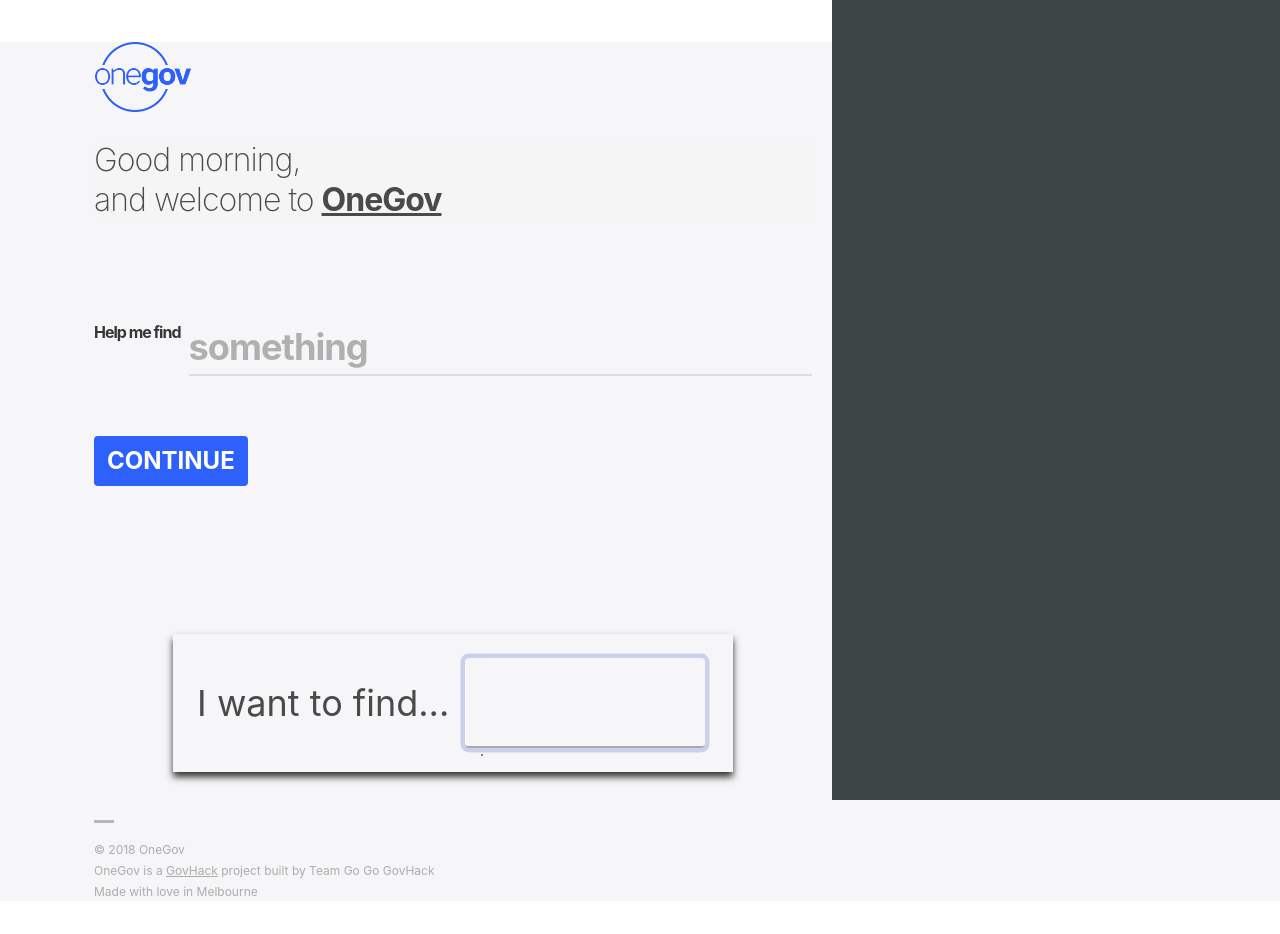
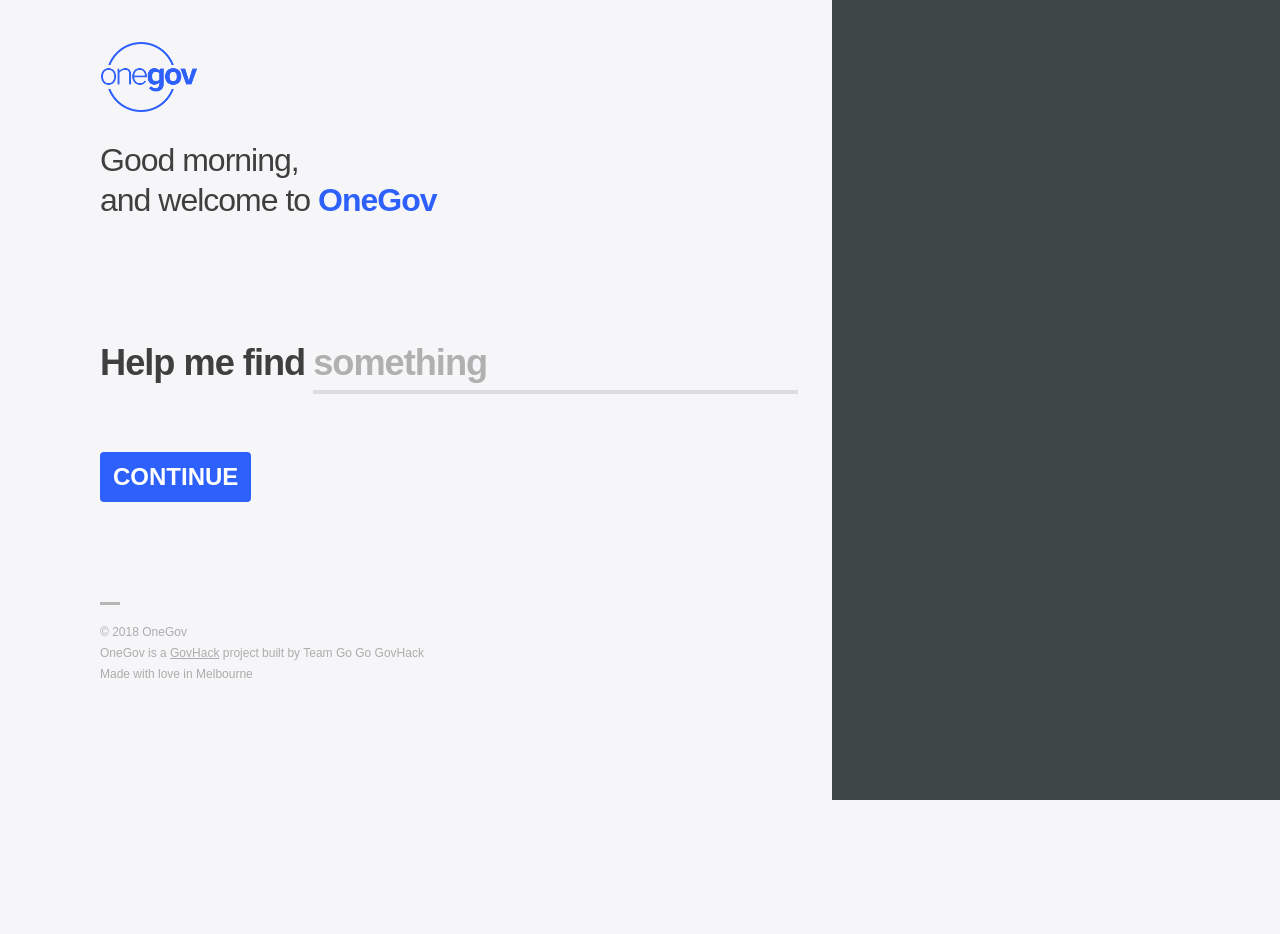
Before and after one commit to terencehuynh/go-go-hack-one-frontend, a React (Create React App) app: page / in a window 1280 px wide. Shown: the top 934 px of the page. After the commit the page ends 800 px from the top, so only its background shows below. Built offline with nearby package versions, Linux system fonts and the light colour scheme.

Commit message:
Integrate Autocomplete

```diff
--- a/src/App.js
+++ b/src/App.js
@@ -2,7 +2,6 @@
 import OneGovHeader from "./components/OneGovHeader";
 import SearchQueryBuilder from "./components/SearchQueryBuilder";
 import OneGovFooter from "./components/OneGovFooter";
-import Autocomplete from "./components/Autocomplete";
 
 class App extends Component {
   render() {
@@ -12,17 +11,10 @@
           <div className="col-8">
             <OneGovHeader />
             <SearchQueryBuilder
-              onSubmit={(event, data) => {
-                event.preventDefault();
-                console.log("Submitted");
+              onSubmit={data => {
+                console.log("Submitted", data);
               }}
             />
-            <Autocomplete
-              prompt="I want to find..."
-              options={["patents", "records", "reports"]}
-              submitOption={result => console.log(result)}
-            />
-
             <OneGovFooter />
           </div>
         </div>
--- a/src/components/Autocomplete.js
+++ /dev/null
@@ -1,111 +0,0 @@
-import React from "react";
-import PropTypes from "prop-types";
-
-import constants from "../constants";
-
-const styles = {
-  container: {
-    boxShadow: "0 5px 7px #333",
-    maxWidth: 8000,
-    width: "90%",
-    margin: "0 auto",
-    boxSizing: "border-box",
-    padding: 24,
-    fontSize: 36,
-    display: "flex",
-    alignItems: "center"
-  },
-  input: {
-    border: "none",
-    borderBottom: "2px solid #aaa",
-    fontSize: "inherit",
-    marginLeft: 16,
-    color: constants.primaryColor,
-    fontWeight: 700,
-    width: 240,
-    backgroundColor: "rgba(0,0,0,0)"
-  }
-};
-
-class Autocomplete extends React.Component {
-  state = { suggestions: [] };
-
-  handleChange = event => {
-    const value = event.target.value;
-    const suggestions = this.props.options.filter(option =>
-      option.startsWith(value)
-    );
-    if (suggestions.length === 0 || value === "") {
-      this.setState({ suggestions: [] });
-    } else {
-      this.setState({ suggestions: suggestions });
-    }
-  };
-
-  handleAutocomplete = event => {
-    if (event.key === "Tab") {
-      this.state.suggestions.length !== 0 &&
-        this.props.submitOption(this.state.suggestions[0]);
-      event.preventDefault();
-    }
-  };
-
-  render = () => (
-    <section className="section">
-      <div className="container" style={styles.container}>
-        {this.props.prompt}
-        <div style={{ display: "inline", position: "relative" }}>
-          <input
-            className="input"
-            onChange={this.handleChange}
-            onKeyDown={this.handleAutocomplete}
-            autoFocus
-            style={{ ...styles.input }}
-          />
-          <input
-            className="input"
-            disabled
-            defaultValue={
-              this.state.suggestions.length > 0 ? this.state.suggestions[0] : ""
-            }
-            style={{
-              ...styles.input,
-              position: "absolute",
-              left: 0,
-              zIndex: -1,
-              color: "#ddd"
-            }}
-          />
-          <ul
-            className="menu-list"
-            style={{
-              position: "absolute",
-              left: 0,
-              top: 96,
-              marginLeft: 32,
-              backgroundColor: "#fff",
-              border: "1px solid grey"
-            }}
-          >
-            {this.state.suggestions.map((suggestion, i) => (
-              <li
-                key={i}
-                style={{ minWidth: 220, padding: 16, boxSizing: "border-box" }}
-              >
-                {suggestion}
-              </li>
-            ))}
-          </ul>
-        </div>
-      </div>
-    </section>
-  );
-}
-
-Autocomplete.propTypes = {
-  prompt: PropTypes.string.isRequired,
-  options: PropTypes.arrayOf(PropTypes.string).isRequired,
-  submitOption: PropTypes.func.isRequired
-};
-
-export default Autocomplete;
--- /dev/null
+++ b/src/components/SearchQueryBuilder/Autocomplete.js
@@ -0,0 +1,65 @@
+import React from "react";
+import PropTypes from "prop-types";
+
+import constants from "../../constants";
+
+class Autocomplete extends React.Component {
+  state = { suggestions: [], value: this.props.value };
+
+  handleChange = event => {
+    const { onChange } = this.props;
+    const value = event.target.value;
+    const suggestions = this.props.options.filter(option =>
+      option.startsWith(value)
+    );
+    if (suggestions.length === 0 || value === "") {
+      this.setState({ suggestions: [] });
+    } else {
+      this.setState({ suggestions: suggestions });
+    }
+    onChange && onChange(event);
+  };
+
+  handleAutocomplete = event => {
+    if (event.key === "Tab") {
+      event.preventDefault();
+    }
+  };
+
+  render = () => {
+    const { placeholder, value, onSuggestedClick } = this.props;
+    return (
+      <div style={{ display: "inline", position: "relative" }}>
+        <input
+          key="autocomplete"
+          type="text"
+          className="autocomplete"
+          placeholder={placeholder}
+          text={value}
+          onChange={this.handleChange}
+          onKeyDown={this.handleAutocomplete}
+          autoFocus
+        />
+        <input
+          type="text"
+          className="autocomplete-background"
+          disabled
+          defaultValue={
+            this.state.suggestions.length > 0 ? this.state.suggestions[0] : ""
+          }
+        />
+        <ul className="menu-list">
+          {this.state.suggestions.map((suggestion, i) => (
+            <li key={i}>{suggestion}</li>
+          ))}
+        </ul>
+      </div>
+    );
+  };
+}
+
+Autocomplete.propTypes = {
+  options: PropTypes.arrayOf(PropTypes.string).isRequired
+};
+
+export default Autocomplete;
--- a/src/components/SearchQueryBuilder/QueryLine.js
+++ b/src/components/SearchQueryBuilder/QueryLine.js
@@ -1,25 +1,38 @@
 import React, { Component } from "react";
+import Autocomplete from "./Autocomplete";
 
 class QueryLine extends Component {
   render() {
     const {
       editable = true,
       label,
-      value,
       placeholder,
       onChange,
-      onNonEditClick
+      onNonEditClick,
+      autocomplete = false,
+      options = [],
+      value
     } = this.props;
+
     if (editable) {
       return (
         <div className="queryLine">
           <span className="label">{label}</span>
+          {autocomplete ? (
+            <Autocomplete
+              placeholder={placeholder}
+              text={value}
+              onChange={onChange}
+              options={options}
+            />
+          ) : (
             <input
               type="text"
               placeholder={placeholder}
               text={value}
               onChange={onChange}
             />
+          )}
         </div>
       );
     }
--- a/src/components/SearchQueryBuilder/SearchQueryBuilder.css
+++ b/src/components/SearchQueryBuilder/SearchQueryBuilder.css
@@ -67,6 +67,14 @@
   flex: 1;
 }
 
+#searchQuery input.autocomplete-background {
+  position: absolute;
+  left: 0;
+  top: 0;
+  z-index: -1;
+  color: #ddd;
+}
+
 #searchQuery input::placeholder {
   color: #b0b0b0;
   opacity: 1;
@@ -79,3 +87,21 @@
 #searchQuery input::-ms-input-placeholder {
   color: #b0b0b0;
 }
+
+#searchQuery .menu-list {
+  position: absolute;
+  left: 0;
+  right: 0;
+  top: 56px;
+  background-color: #fff;
+  border: 1px solid #ddd;
+  list-style: none;
+  margin: 0;
+  padding: 0;
+}
+
+#searchQuery .menu-list li {
+  font-size: 1.3125rem;
+  letter-spacing: 0;
+  padding: 8px;
+}
--- a/src/components/SearchQueryBuilder/index.js
+++ b/src/components/SearchQueryBuilder/index.js
@@ -43,14 +43,16 @@
 
 class SearchQueryBuilder extends Component {
   state = {
-    isCompleted: false,
+    isCompleting: false,
     currentIndex: 0,
     template: [
       {
         component: "query",
         label: "Help me find",
         placeholder: "something",
-        isCompleting: false
+        isCompleting: false,
+        autocomplete: true,
+        options: ["patents", "records", "reports"]
       }
     ],
     searchQuery: []
@@ -58,10 +60,10 @@
 
   onFormSubmit = e => {
     const { onSubmit } = this.props;
-    const { isCompleted, searchQuery, currentIndex } = this.state;
+    const { isCompleting, searchQuery, currentIndex } = this.state;
     e.preventDefault();
 
-    if (isCompleted) {
+    if (isCompleting) {
       onSubmit && onSubmit(searchQuery);
       return;
     }
--- a/src/index.js
+++ b/src/index.js
@@ -3,7 +3,6 @@
 import "./index.css";
 import App from "./App";
 import registerServiceWorker from "./registerServiceWorker";
-import "bulma/css/bulma.css";
 
 ReactDOM.render(<App />, document.getElementById("root"));
 registerServiceWorker();
```
Also changed, not shown: 1 other file (tests, documents, lock files or other folders). Lines whose indentation alone changed are shown as unchanged.
